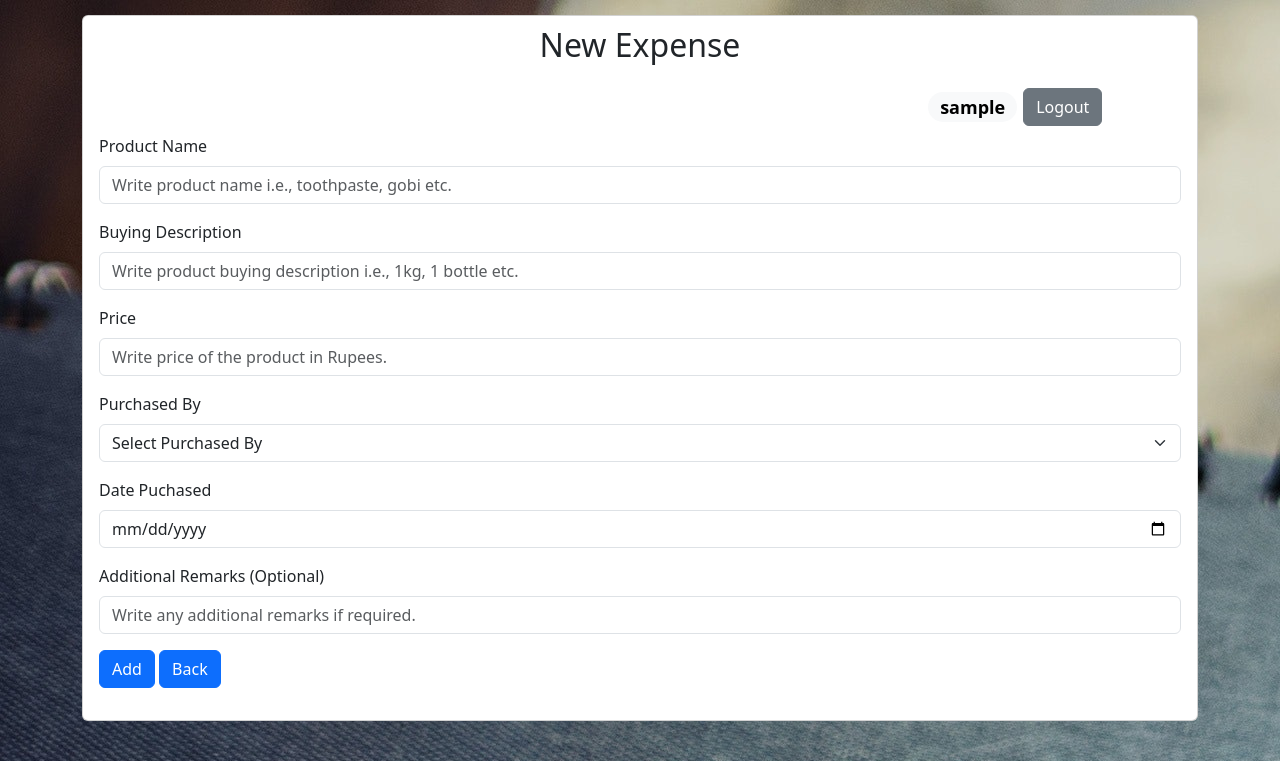
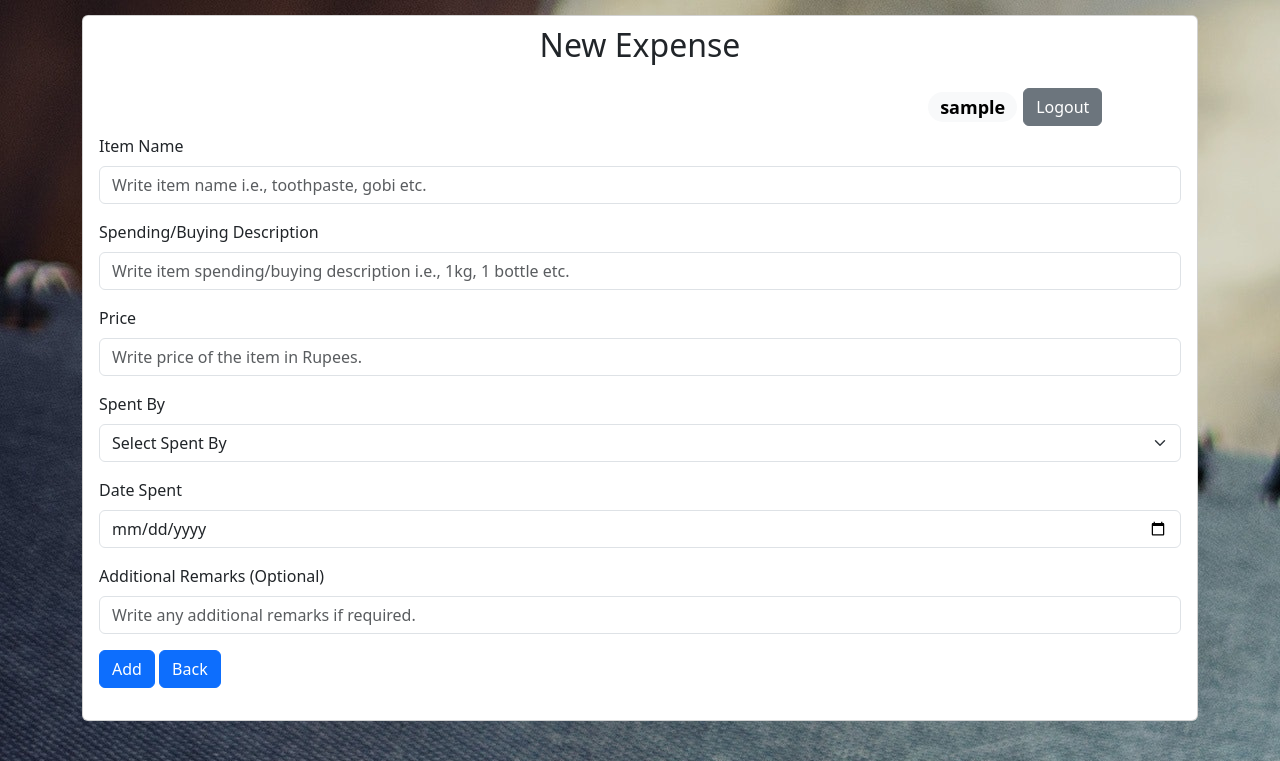
Before and after one commit to milankp07/DailyExpensesCRUD, a PHP site: page /add/ in a window 1280 px wide. Shown: the top 761 px of the page. Run offline with PHP 8.4, Linux system fonts and the light colour scheme; the visitor is signed in with stand-in values (Sample User, id 1); data comes from the database, SQL or seed files in the repository.

Commit message:
Cosmetic changes.

```diff
--- a/add/index.php
+++ b/add/index.php
@@ -35,26 +35,26 @@ session_start(); ?>
                 <div class="col-md-12">
                     <form action="add_code.php" method="POST">
                     <div class="mb-3">
-                        <label for="product_name" class="form-label">Product Name</label>
-                        <input type="text" name="product_name" maxlength="100" class="form-control" id="product_name" placeholder="Write product name i.e., toothpaste, gobi etc." required>
+                        <label for="product_name" class="form-label">Item Name</label>
+                        <input type="text" name="product_name" maxlength="100" class="form-control" id="product_name" placeholder="Write item name i.e., toothpaste, gobi etc." required>
                     </div>
                     <div class="mb-3">
-                        <label for="buying_description" class="form-label">Buying Description</label>
-                        <input type="text" name="buying_description" maxlength="100" class="form-control" id="buying_description" placeholder="Write product buying description i.e., 1kg, 1 bottle etc." required>
+                        <label for="buying_description" class="form-label">Spending/Buying Description</label>
+                        <input type="text" name="buying_description" maxlength="100" class="form-control" id="buying_description" placeholder="Write item spending/buying description i.e., 1kg, 1 bottle etc." required>
                     </div>
                     <div class="mb-3">
                         <label for="price" class="form-label" required>Price</label>
-                        <input type="number" name="price" class="form-control" id="price" placeholder="Write price of the product in Rupees." required>
+                        <input type="number" name="price" class="form-control" id="price" placeholder="Write price of the item in Rupees." required>
                     </div>
                     <div class="mb-3">
-                        <label for="purchased_by" class="form-label">Purchased By</label>
+                        <label for="purchased_by" class="form-label">Spent By</label>
                         <select class="form-select" aria-label="Default select example" name="purchased_by" id="purchased_by" required>
-                            <option value="">Select Purchased By</option>
+                            <option value="">Select Spent By</option>
                             <?php require "../select/purchased_by.php"; ?>
                         </select>
                     </div>
                     <div class="mb-3">
-                        <label for="date_purchased" class="form-label">Date Puchased</label>
+                        <label for="date_purchased" class="form-label">Date Spent</label>
                         <input type="date" name="date_purchased" class="form-control" max="<?php echo date("d/m/Y"); ?>" id="date_purchased" placeholder="Choose the date of purchase." required>
                     </div>
                     <div class="mb-3">
```
Also changed, not shown: home/index.php (+4 -4 lines), report/index.php (+4 -4 lines), update/index.php (+8 -8 lines).
